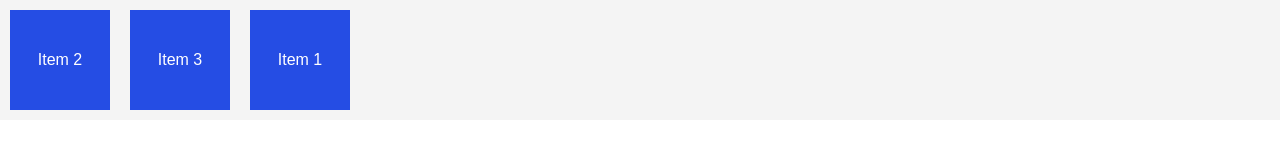
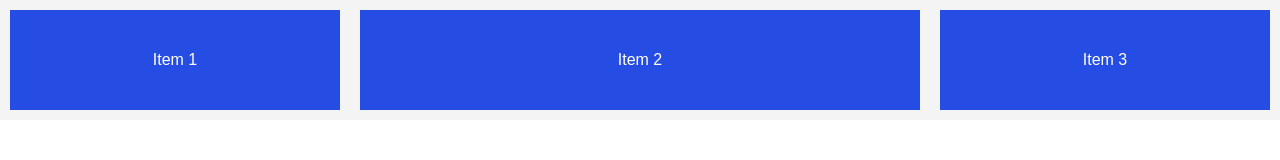
Before and after one commit to udommiracle2/flexbox, a plain HTML site: page index.html in a window 1280 px wide. Drawn offline with Linux system fonts and the light colour scheme.

Commit message:
4th commit

```diff
--- a/style.css
+++ b/style.css
@@ -31,13 +31,13 @@ body {
 }
 
 .item:nth-of-type(1) {
-    order: 3;
+    flex-grow: 1;
 }
 
 .item:nth-of-type(2) {
-    order: 1;
+    flex-grow: 2;
 }
 
 .item:nth-of-type(3) {
-    order: 2;
+    flex-grow: 1;
 }
```
